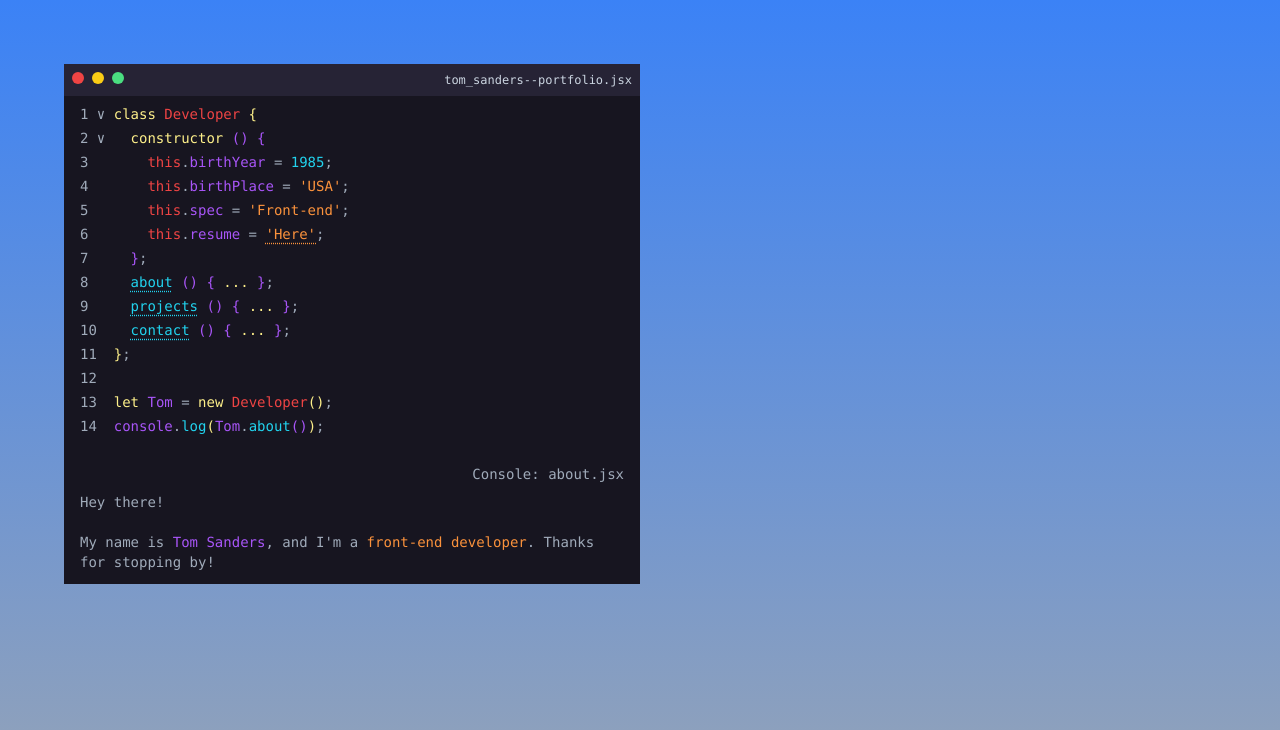
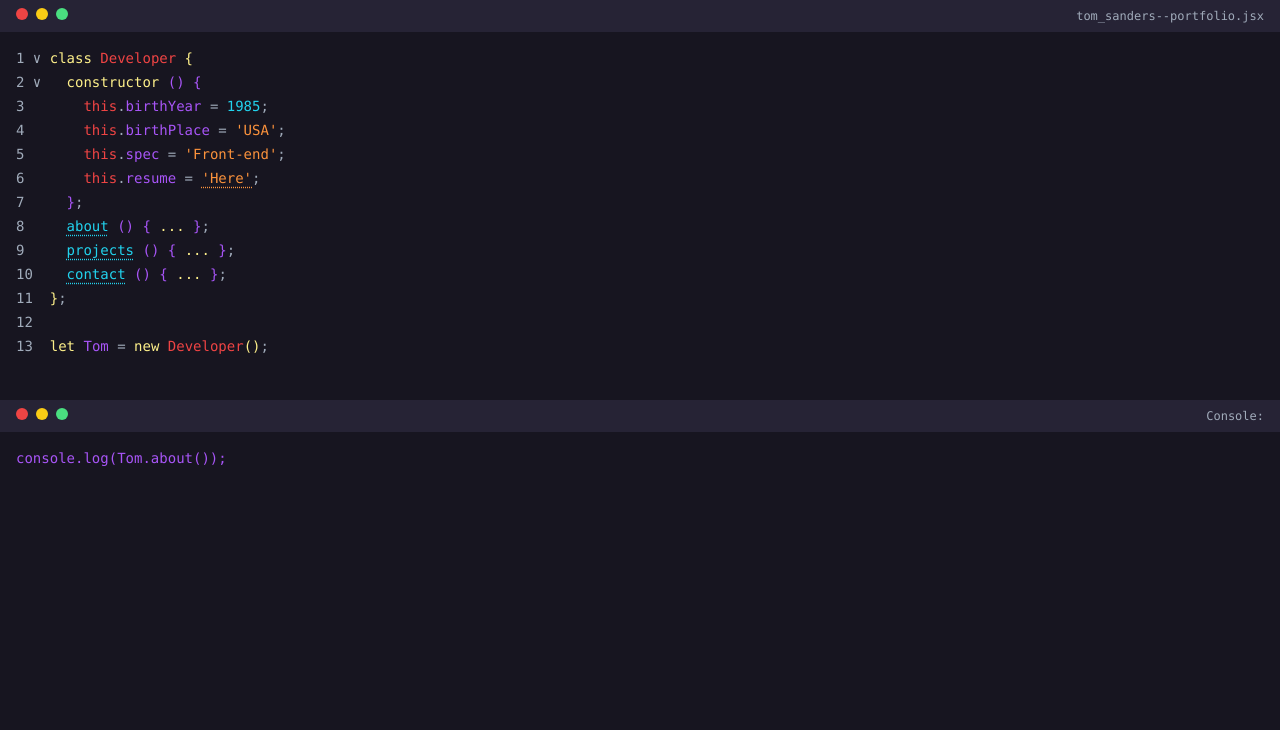
Before and after one commit to tomasanders/portfolio-site, a Next.js app: page / in a window 1280 px wide. Both pictures are taken after a click on the link "about". Shown: the top 730 px of the page. Built offline with nearby package versions, Linux system fonts and the light colour scheme.

Commit message:
Updated with typing animation

```diff
--- a/components/ConsoleLog.jsx
+++ b/components/ConsoleLog.jsx
@@ -1,13 +1,16 @@
+import { Typewriter } from "react-simple-typewriter";
 export const ConsoleLog = (props) => {
   return (
-    <p>
-      <span className="p">console</span>.
-      <span className="b">log</span>
-      <span className="y">{'('}</span>
-      <span className="p">Tom</span>.
-      <span className="b">{props.page}</span>
-      <span className="p">()</span>
-      <span className="y">{')'}</span>;
-    </p>
+    <>
+      {props.page === "about" &&
+        <span className="p"><Typewriter words={['console.log(Tom.about());']} typeSpeed={40} /></span>
+      }
+      {props.page === "projects" &&
+        <span className="p"><Typewriter words={['console.log(Tom.projects());']} typeSpeed={40} /></span>
+      }
+      {props.page === "contact" &&
+        <span className="p"><Typewriter words={['console.log(Tom.contact());']} typeSpeed={40} /></span>
+      }
+    </>
   );
 };
--- a/components/Developer.jsx
+++ b/components/Developer.jsx
@@ -1,9 +1,10 @@
 import { useState } from "react";
 import { About } from "./About";
+import { ButtonBar } from "./ButtonBar";
+import { Compile } from "./Compile";
 import { ConsoleLog } from "./ConsoleLog";
 import { Contact } from "./Contact";
 import { Projects } from "./Projects";
-import { Compile } from "./Compile";
 
 export const Developer = () => {
   const linkClass = "underline decoration-dotted underline-offset-4";
@@ -44,6 +45,7 @@ export const Developer = () => {
 
   return (
     <div className="flex flex-col w-full h-full gap-3">
+      <ButtonBar head={true} />
       <div className="text-sm text-console-gray">
         <pre className="flex flex-col gap-1">
           <p>1 &#8744; <span className="y">class</span> <span className="r">Developer</span> <span className="y">{'{'}</span></p>
@@ -65,10 +67,8 @@ export const Developer = () => {
         </div>
       </div>
 
-      <div className="flex flex-col gap-2 mt-4 overflow-auto text-xs console text-console-gray md:text-sm">
-        <p className="text-right">
-          {`Console: ${pageName}`}
-        </p>
+      <div className="[console] flex flex-col gap-2 mt-4 overflow-auto text-xs text-console-gray md:text-sm">
+        <ButtonBar head={false} pageName={pageName} />
         <div className="text-left">
           {console}
         </div>
--- /dev/null
+++ b/components/Ide.jsx
@@ -0,0 +1,85 @@
+import { useState } from "react";
+import { About } from "./About";
+import { ButtonBar } from "./ButtonBar";
+import { Compile } from "./Compile";
+import { ConsoleLog } from "./ConsoleLog";
+import { Contact } from "./Contact";
+import { Projects } from "./Projects";
+
+
+
+export const Ide = () => {
+  const linkClass = "underline decoration-dotted underline-offset-4";
+
+  const [pageName, setPageName] = useState(" ");
+  const [console, setConsole] = useState();
+
+  function setInputAbout() {
+    setConsole(<ConsoleLog page="about" />);
+    setTimeout(() => {
+      setPageName("Loading File ...");
+      setConsole(<Compile />);
+      setTimeout(() => {
+        setPageName("about.jsx");
+        setConsole(<About />);
+      }, 2000);
+    }, 3000);
+  };
+
+  function setInputProjects() {
+    setConsole(<ConsoleLog page="projects" />);
+    setTimeout(() => {
+      setPageName("Loading File ...");
+      setConsole(<Compile />);
+      setTimeout(() => {
+        setPageName("projects.jsx");
+        setConsole(<Projects />);
+      }, 2000);
+    }, 3000);
+  };
+
+  function setInputContact() {
+    setConsole(<ConsoleLog page="contact" />);
+    setTimeout(() => {
+      setPageName("Loading File ...");
+      setConsole(<Compile />);
+      setTimeout(() => {
+        setPageName("contact.jsx");
+        setConsole(<Contact />);
+      }, 2000);
+    }, 3000);
+  };
+
+  return (
+    <main className="grid w-screen h-screen grid-rows-2">
+      <div className="[ide] text-console-gray bg-dev-bg text-sm">
+        <ButtonBar head={true} />
+        <div className="p-4">
+          <pre className="flex flex-col gap-1">
+            <p>1 &#8744; <span className="y">class</span> <span className="r">Developer</span> <span className="y">{'{'}</span></p>
+            <p>2 &#8744;   <span className="y">constructor</span> <span className="p">() {'{'}</span></p>
+            <p>3       <span className="pl-13 r">this</span>.<span className="p">birthYear</span> = <span className="b">1985</span>;</p>
+            <p>4       <span className="r">this</span>.<span className="p">birthPlace</span> = <span className="o">'USA'</span>;</p>
+            <p>5       <span className="r">this</span>.<span className="p">spec</span> = <span className="o">'Front-end'</span>;</p>
+            <p>6       <span className="r">this</span>.<span className="p">resume</span> = <a href="/resume" target="_blank" className={`o ${linkClass}`}>'Here'</a>;</p>
+            <p>7     <span className="p">{'}'}</span>;</p>
+            <p>8     <span className="b"><a className={linkClass} onClick={setInputAbout}>about</a></span> <span className="p">() {'{'}</span> <span className="y">...</span> <span className="p">{'}'}</span>;</p>
+            <p>9     <span className="b"><a className={linkClass} onClick={setInputProjects}>projects</a></span> <span className="p">() {'{'}</span> <span className="y">...</span> <span className="p">{'}'}</span>;</p>
+            <p>10    <span className="b"><a className={linkClass} onClick={setInputContact}>contact</a></span> <span className="p">() {'{'}</span> <span className="y">...</span> <span className="p">{'}'}</span>;</p>
+            <p>11  <span className="y">{'}'}</span>;</p>
+            <p>12</p>
+            <p>13  <span className="y">let</span> <span className="p">Tom</span> = <span className="y">new</span> <span className="r">Developer</span><span className="y">()</span>;</p>
+          </pre>
+        </div>
+      </div>
+
+      <div className="[console] text-console-gray bg-dev-bg overflow-auto text-sm">
+        <ButtonBar head={false} pageName={pageName} />
+
+        <div className="p-4 text-left">
+          {console}
+        </div>
+      </div>
+    </main>
+  );
+};
--- a/package.json
+++ b/package.json
@@ -11,6 +11,7 @@
     "react": "^18.2.0",
     "react-dom": "^18.2.0",
     "react-router-dom": "^6.4.4",
+    "react-simple-typewriter": "^5.0.1",
     "sass": "1.26.3"
   },
   "devDependencies": {
--- a/pages/index.jsx
+++ b/pages/index.jsx
@@ -1,5 +1,6 @@
 import Head from 'next/head';
 import { Developer } from "../components/Developer";
+import { Ide } from '../components/Ide';
 
 export default function Home() {
   return (
@@ -11,19 +12,7 @@ export default function Home() {
         <meta name="author" content="Tom Sanders" />
         <meta name="viewport" content="width=device-width, initial-scale=1.0" />
       </Head>
-      <main className="flex items-center justify-center w-screen h-screen overflow-hidden bg-slate-400 md:items-start md:justify-start md:pt-16 md:pl-16 md:bg-gradient-to-t md:from-slate-400 md:to-blue-500">
-        <div className="flex flex-col w-full h-full bg-console-bg md:max-w-xl md:max-h-[65vh] overflow-hidden">
-          <header className="flex items-start justify-start gap-2 p-2">
-            <div className="w-3 h-3 bg-red-500 rounded-full"></div>
-            <div className="w-3 h-3 bg-yellow-400 rounded-full"></div>
-            <div className="w-3 h-3 bg-green-400 rounded-full"></div>
-            <h1 className="text-xs text-right grow text-slate-300">tom_sanders--portfolio.jsx</h1>
-          </header>
-          <div className="px-4 max-h-[90vh] pb-4 bg-dev-bg pt-2 grow">
-            <Developer />
-          </div>
-        </div>
-      </main>
+      <Ide />
     </>
   );
 };
```
Also changed, not shown: 2 other files (tests, documents, lock files or other folders).
